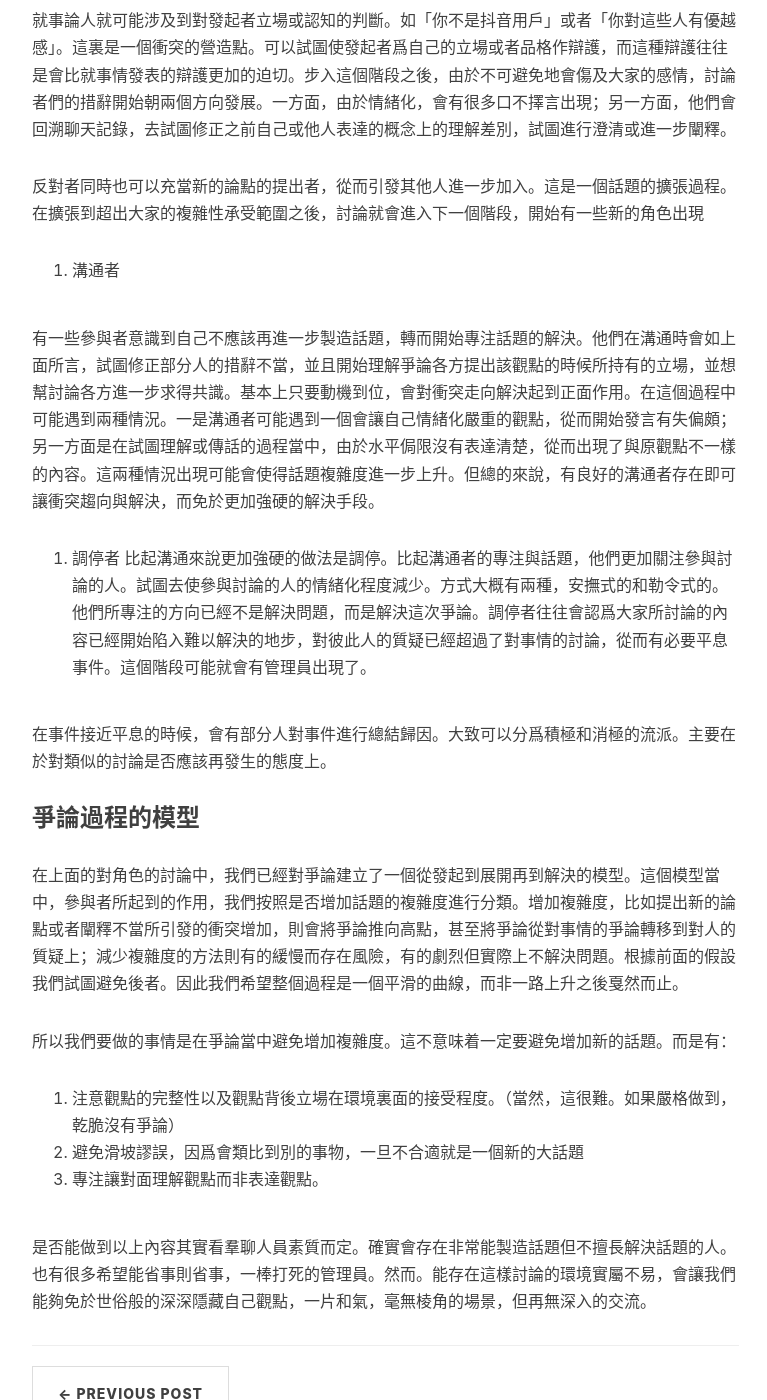
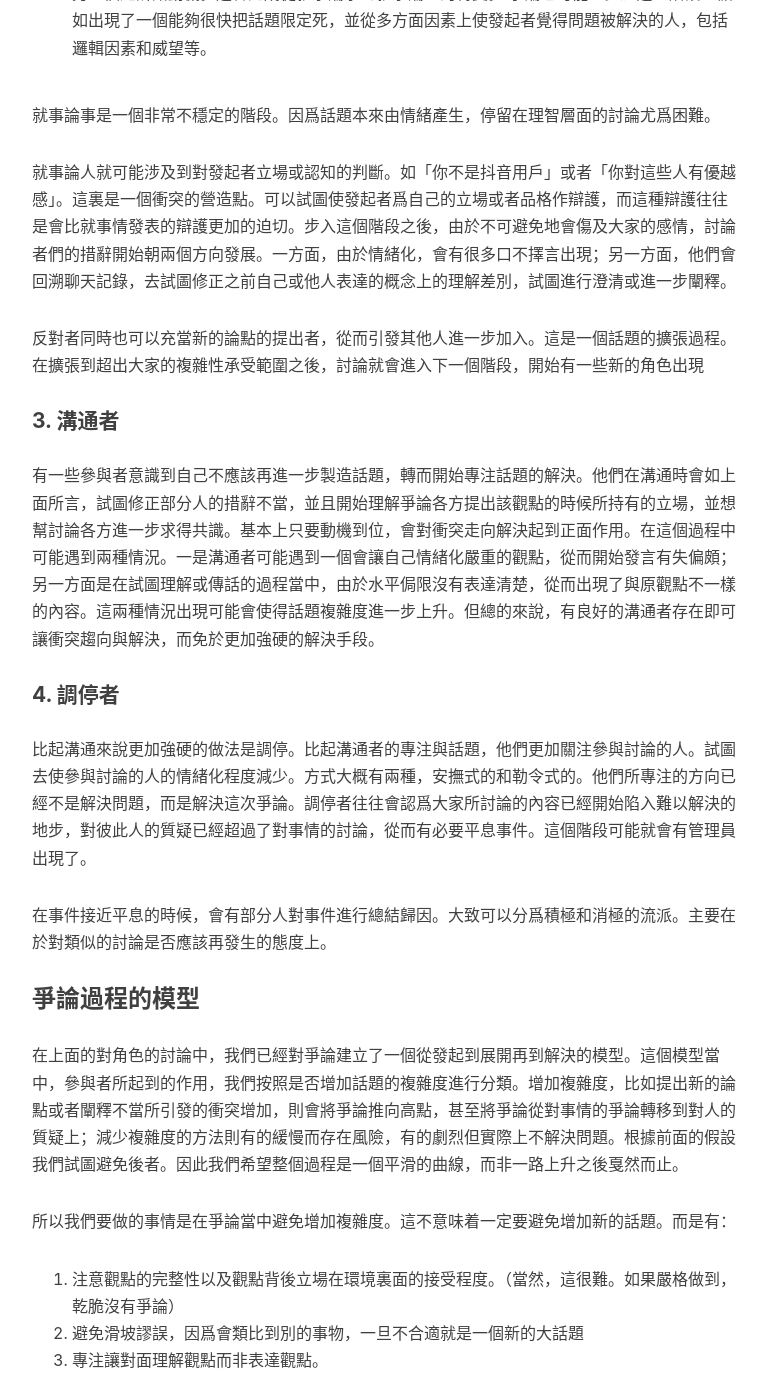
Before and after one commit to troyeagle/troyeagle.github.io, a Jekyll site: the page built from _posts/2018-08-18-qqun.md, in a window 1280 px wide and 1400 px high, scrolled down 3139 px. Shown: the whole window, without its empty margins (233-1000 px from the left). Built offline with Jekyll 4.4.1, drawn with Linux system fonts in a browser that asks for light colours; nearby versions of some CDN libraries; comment, search, counter and statistics services are not loaded; some of the changed text lies outside the part shown.

Commit message:
qqqun-modify

````diff
--- a/_posts/2018-08-18-qqun.md
+++ b/_posts/2018-08-18-qqun.md
@@ -23,6 +23,7 @@ qq 羣是「網絡」「即時」聊天平臺。這兩點爲羣聊帶來了如
 - 即時
   - 併發量大，從而信息有效時間短。
   - 多話題進行，切入點多
+
 其次，qq 羣比起其他的網絡即時聊天平臺也有自身的特點。主要包括：
 - 消息可以限時撤回，但不能修改
 - 管理員有禁言羣員和全體禁言權限
@@ -43,7 +44,9 @@ qq 羣是「網絡」「即時」聊天平臺。這兩點爲羣聊帶來了如
 
 在這個環節當中，我們試圖追溯一次典型爭論中，各個羣聊的參與者所扮演的角色以及推動整個爭論的作用。
 
-1. 發起者。發起者往往是就一個話題發表了他的觀點。他的觀點從結果上來說，使得大家以質疑該觀點的方式參與進來，因此這個觀點一般來說不是一個平凡的觀點。在這次的例子中這個觀點大概是：
+#### 1. 發起者。
+
+發起者往往是就一個話題發表了他的觀點。他的觀點從結果上來說，使得大家以質疑該觀點的方式參與進來，因此這個觀點一般來說不是一個平凡的觀點。在這次的例子中這個觀點大概是：
 ```
 如果我遇到了玩抖音的人，那我可能會慎重考慮和他交往
 ```
@@ -54,7 +57,7 @@ qq 羣是「網絡」「即時」聊天平臺。這兩點爲羣聊帶來了如
 
 其中最容易引起情緒的是上面的第 3 個，也是這次的例子。需要注意這並不是一個邏輯上縝密的過程，而使一種非常條件反射式的排異反應。從結論上來說，1 是立場的不同，2 是理解能力的不同，或者對知識態度的不同，話題的參與具有自發性。因此這個觀點通常是在情緒而非理智上能夠引起人反感，才會導致衝突開始發展。會有反對者開始出來試圖說明問題。
 
-2. 反對者
+#### 2. 反對者
 
 反對者已經對發起者的觀點產生了一定的反應，並且打算就這個話題討論下去。根據討論的角度不同，可以分成兩種：
 
@@ -72,11 +75,11 @@ qq 羣是「網絡」「即時」聊天平臺。這兩點爲羣聊帶來了如
 
 反對者同時也可以充當新的論點的提出者，從而引發其他人進一步加入。這是一個話題的擴張過程。在擴張到超出大家的複雜性承受範圍之後，討論就會進入下一個階段，開始有一些新的角色出現
 
-3. 溝通者
+#### 3. 溝通者
 
 有一些參與者意識到自己不應該再進一步製造話題，轉而開始專注話題的解決。他們在溝通時會如上面所言，試圖修正部分人的措辭不當，並且開始理解爭論各方提出該觀點的時候所持有的立場，並想幫討論各方進一步求得共識。基本上只要動機到位，會對衝突走向解決起到正面作用。在這個過程中可能遇到兩種情況。一是溝通者可能遇到一個會讓自己情緒化嚴重的觀點，從而開始發言有失偏頗；另一方面是在試圖理解或傳話的過程當中，由於水平侷限沒有表達清楚，從而出現了與原觀點不一樣的內容。這兩種情況出現可能會使得話題複雜度進一步上升。但總的來說，有良好的溝通者存在即可讓衝突趨向與解決，而免於更加強硬的解決手段。
 
-4. 調停者
+#### 4. 調停者
 比起溝通來說更加強硬的做法是調停。比起溝通者的專注與話題，他們更加關注參與討論的人。試圖去使參與討論的人的情緒化程度減少。方式大概有兩種，安撫式的和勒令式的。他們所專注的方向已經不是解決問題，而是解決這次爭論。調停者往往會認爲大家所討論的內容已經開始陷入難以解決的地步，對彼此人的質疑已經超過了對事情的討論，從而有必要平息事件。這個階段可能就會有管理員出現了。
 
 在事件接近平息的時候，會有部分人對事件進行總結歸因。大致可以分爲積極和消極的流派。主要在於對類似的討論是否應該再發生的態度上。
````
